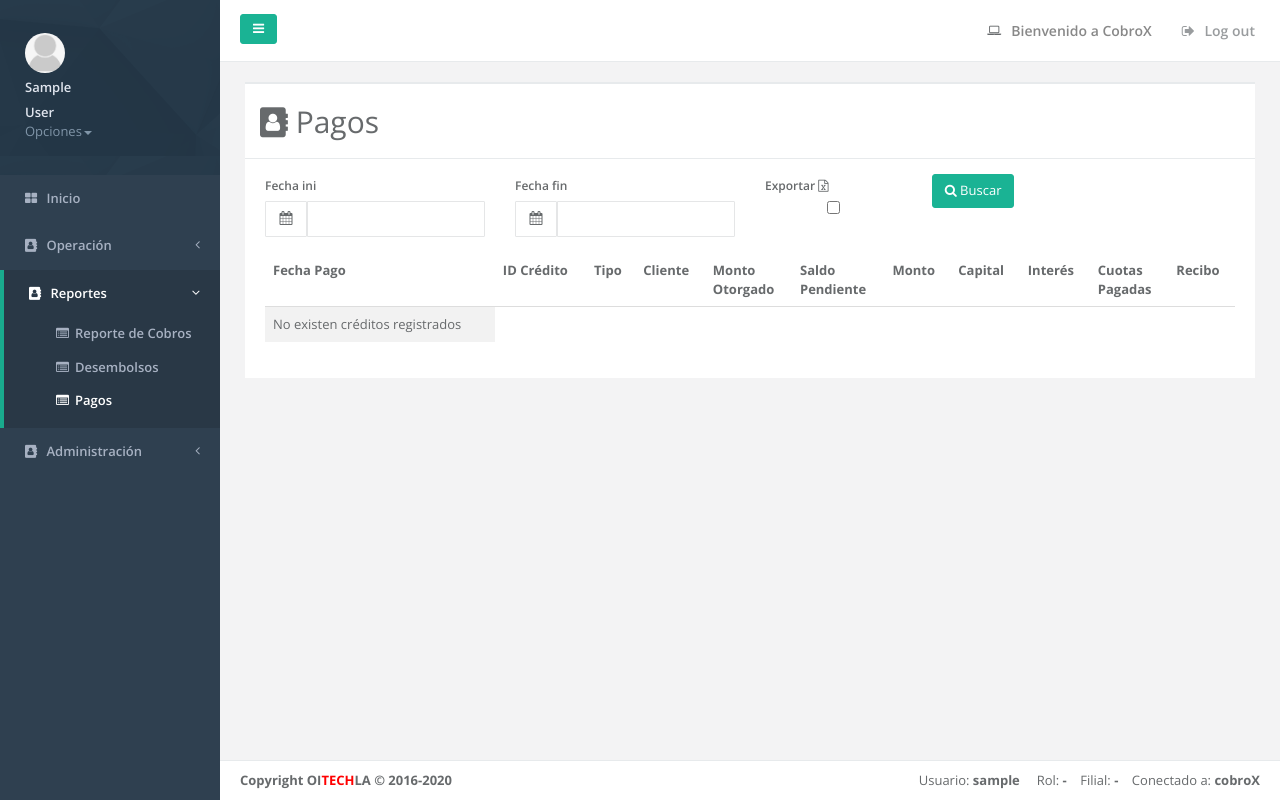
After one commit to raraniva/cobrox, a Django app: page /PagoList/ in a window 1280 px wide. The commit adds this page. Run offline with Django 3.2, Linux system fonts and the light colour scheme; the visitor is signed in with stand-in values (Sample User, id 1); data that the repository does not hold is empty; some libraries are stand-ins or nearby versions.

Commit message:
reporte de desmbolsos,pagos, auditoria y csv)

```diff
--- a/cobrox/forms.py
+++ b/cobrox/forms.py
@@ -2,6 +2,9 @@ from django import forms
 from .models import filial,zona,tipo_cliente,cliente,credito,pago,cliente_archivo,credito_archivo
 from django.db.models import Q
 from user.models import user_rol_filial
+from django.utils.timezone import make_aware
+from datetime import datetime
+from datetime import timedelta
 
 class FilialAddForm(forms.ModelForm):
 
@@ -214,3 +217,49 @@ class Archivos_creditoForm(forms.ModelForm):
                    'nombre': forms.HiddenInput(),
                     'archivo' : forms.FileInput(attrs={'accept':'.png, .jpg, .jpeg'})}
                    #'file' : forms.FileInput(attrs={'accept':'.png, .jpg, .jpeg'})}
+
+
+class ConsultaDesembolsoSearchForm(forms.Form):
+    fecha_ini = forms.CharField(required=True)
+    fecha_fin = forms.CharField(required=True)
+    export_field = forms.BooleanField(required=False, widget=forms.CheckboxInput())
+
+    def filter_queryset(self, request, queryset):
+        if self.cleaned_data['fecha_ini']:
+            fecha_ini = self.cleaned_data['fecha_ini']
+            fecha_fin = self.cleaned_data['fecha_fin']
+            if fecha_ini:
+                aware_ini = make_aware(datetime.strptime(fecha_ini, '%Y-%m-%d'))
+            else:
+                aware_ini = None
+
+            if fecha_fin:
+                aware_fin = make_aware(datetime.strptime(fecha_fin, '%Y-%m-%d'))
+            else:
+                aware_fin = None
+            return queryset.filter(fechaini__range = (aware_ini,aware_fin))
+        return queryset.filter(fechaini__range = (make_aware(datetime.strptime(datetime.now(), '%Y-%m-%d')),
+                                               make_aware(datetime.strptime(datetime.now(), '%Y-%m-%d'))))
+
+
+class ConsultaPagoSearchForm(forms.Form):
+    fecha_ini = forms.CharField(required=True)
+    fecha_fin = forms.CharField(required=True)
+    export_field = forms.BooleanField(required=False, widget=forms.CheckboxInput())
+
+    def filter_queryset(self, request, queryset):
+        if self.cleaned_data['fecha_ini']:
+            fecha_ini = self.cleaned_data['fecha_ini']
+            fecha_fin = self.cleaned_data['fecha_fin']
+            if fecha_ini:
+                aware_ini = make_aware(datetime.strptime(fecha_ini, '%Y-%m-%d'))
+            else:
+                aware_ini = None
+
+            if fecha_fin:
+                aware_fin = make_aware(datetime.strptime(fecha_fin, '%Y-%m-%d'))
+            else:
+                aware_fin = None
+            return queryset.filter(fecha__range = (aware_ini,aware_fin))
+        return queryset.filter(fecha__range = (make_aware(datetime.strptime(datetime.now(), '%Y-%m-%d')),
+                                               make_aware(datetime.strptime(datetime.now(), '%Y-%m-%d'))))
--- a/cobrox/models.py
+++ b/cobrox/models.py
@@ -158,7 +158,7 @@ class credito(models.Model):
         ordering = ['id']
 
     def __str__(self):
-        return self.cliente
+        return str(self.id)
 
 
 class pago (models.Model):
--- /dev/null
+++ b/cobrox/templates/cobrox/pago_list.html
@@ -0,0 +1,121 @@
+{% extends 'base.html' %}
+{% load crispy_forms_tags %}
+{% load widget_tweaks %}
+{% load humanize %}
+{% load filter_functions %}
+{% block nav-reporte %}class="active"{% endblock %}
+{% block nav-reporte-pagos %}class="active"{% endblock %}
+
+
+{% block main %}
+<div class="row">
+    <div class="col-lg-12">
+        <div class="ibox float-e-margins">
+
+            <div class="ibox-title"><h1><i class="fa fa-address-book"></i> Pagos</h1>
+
+            </div>
+            <div class="ibox-content">
+                <form id="credito-list-filter" action="{% url 'cobrox:PagoList' %}">
+                  <div class="row">
+                        <div class="col-lg-3">
+                            <h5>{{ form.fecha_ini.label }}</h5>
+                                    <div class="form-group" id="fechaf">
+                                        <div class="input-group date">
+                                                <span class="input-group-addon"><i class="fa fa-calendar"></i></span>{% render_field form.fecha_ini class="form-control" %}
+                                            </div>
+
+                                    </div>
+                        </div>
+                        <div class="col-lg-3">
+                                <h5>{{ form.fecha_fin.label }}</h5>
+                                    <div class="form-group" id="fechadec">
+                                        <div class="input-group date">
+                                                <span class="input-group-addon"><i class="fa fa-calendar"></i></span>{% render_field form.fecha_fin class="form-control" %}
+                                            </div>
+
+                                    </div>
+                        </div>
+                      <div class="col-lg-2">
+
+                                    <div class="form-group" >
+                                    <h5>Exportar <i class="fa fa-file-excel-o"></i></h5>
+
+                                                 {% render_field form.export_field class="form-control" %}
+
+
+                                    </div>
+                        </div>
+
+                      <div class="col-lg-4">
+                                <div class="form-group" >
+                                <button class="ladda-button btn btn-primary" type="submit" name="page" value="1"><i class="fa fa-search"></i> Buscar</button>
+                                </div>
+                          </div>
+                    </div>
+
+                    <div id="results">
+                        {% include 'cobrox/pago_list_results.html' %}
+                    </div>
+                </form>
+            </div>
+        </div>
+    </div>
+</div>
+{% endblock %}
+
+
+{%block ss%}
+
+// Submit handler for our form: submit it using AJAX instead.
+$('#paciente-list-filter').on('submit', function(evt) {
+  evt.preventDefault();
+
+  var form = evt.target;
+
+  $.ajax({
+    url: form.action,
+    data: $(form).serialize(),
+    success: function(data) {
+      $('#results').html(data)
+      $('#results').fadeIn()
+    }
+  });
+});
+
+// Because we are using buttons, which ajax submit will not send,
+// we need to add a hidden field with the relevant page number
+// when we send our request.
+
+$('#paciente-list-filter').on('click', 'button[name=page]', function() {
+  var page = parseInt(this.value, 10);
+  var $form = $(this.form);
+  // Only update the value of the hidden form.
+  if (!$form.find('[name=page][type=hidden]')) {
+    $form.insert('<input name=page type=hidden>');
+  }
+  $form.find('[name=page][type=hidden]').val(page);
+  // Increment any prev/next buttons values by their increment amount,
+  // and set the disabled flag on any that have reached their stop-at
+  $form.find('[data-increment]').each(function() {
+    this.value = parseInt(this.dataset.increment, 10) + page;
+    // We want to disable the button if we get to the 'stop-at' value,
+    // but this needs to happen after any submit events have occurred.
+    if (this.dataset.stopAt) {
+      setTimeout(function() {
+        this.disabled = (this.value == this.dataset.stopAt);
+      }.bind(this), 0);
+    }
+  });
+
+  $form.submit();
+});
+
+$('#codigo_id').on('keyup', function(e) {
+    var $form = $(this.form);
+    if (e.keyCode === 13) {
+       $form.submit();
+    }
+})
+
+{% endblock%}
--- /dev/null
+++ b/cobrox/templates/cobrox/pago_list_results.html
@@ -0,0 +1,78 @@
+{% load humanize %}
+{% load filter_functions %}
+<div class="results">
+                <table class="table table-striped">
+                <thead>
+                <tr>
+                    <th>Fecha Pago</th>
+                    <th>ID Crédito</th>
+                    <th>Tipo</th>
+                    <th>Cliente</th>
+                    <th>Monto <br>Otorgado</th>
+                    <th>Saldo <br>Pendiente</th>
+                    <th>Monto</th>
+                    <th>Capital</th>
+                    <th>Interés</th>
+                    <th>Cuotas<br>Pagadas</th>
+                    <th>Recibo</th>
+
+                </tr>
+                </thead>
+                    <tbody>
+                    {% with sum_montootorgado=0 sum_saldopendiente=0 sum_monto=0 sum_capital=0 sum_interes=0 %}
+
+
+
+
+
+
+                    {% for obj in object_list %}
+                        {% suma_objs obj.credito.montootorgado sum_montootorgado as sum_montootorgado %}
+                        {% suma_objs obj.credito.saldopendiente sum_saldopendiente as sum_saldopendiente %}
+                        {% suma_objs obj.monto sum_monto as sum_monto %}
+                        {% suma_objs obj.capital sum_capital as sum_capital %}
+                        {% suma_objs obj.interes sum_interes as sum_interes %}
+                        <tr>
+                            <td>{{ obj.fecha |date:'d-b-Y ' }}</td>
+                            <td> {{ obj.credito.id|stringformat:"06d" }}</td>
+                            <td>
+
+                               {% if obj.credito.tipocredito == 0 %}
+                                    <span class="badge badge-primary">C</span>&nbsp;{{ obj.credito.get_tipocredito_display }}
+                                {% else %}
+                                    <span class="badge badge-success">R</span>&nbsp;{{ obj.credito.get_tipocredito_display }}
+                                {% endif %}
+
+                            </td>
+                            <td> {{ obj.credito.cliente.nombre }} </td>
+                            <td align="right">$ {{ obj.credito.montootorgado|intcomma }}</td>
+                            <td align="right">$ {{ obj.credito.saldopendiente|intcomma }} </td>
+
+
+
+                            <td align="right">$ {{ obj.monto|intcomma }}  </td>
+                            <td align="right">$ {{ obj.capital|intcomma }}  </td>
+                            <td align="right">$ {{ obj.interes|intcomma }}  </td>
+                            <td align="right"> {{ obj.cuota|intcomma }}   </td>
+                            <td>  {{ obj.recibo }}   </td>
+
+                        </tr>
+                            {% if forloop.last %}
+                    <tr><td> </td><td> </td><td> </td><td> </td><td align="right"><strong>$ {{ sum_montootorgado|intcomma }}</strong> </td><td align="right"><strong>$ {{ sum_saldopendiente|intcomma }}</strong> </td><td align="right"><strong>$ {{ sum_monto|intcomma }}</strong> </td><td align="right"><strong>$ {{ sum_capital|intcomma }}</strong> </td><td align="right"><strong>$ {{ sum_interes|intcomma }}</strong> </td><td> </td>
+                        <td align="right"></td></tr>
+                            {% endif %}
+
+                        {% empty %}
+                        <tr>
+                            <td> No existen créditos registrados </td>
+                        </tr>
+
+                    {% endfor %}
+
+
+
+                    {% endwith %}
+
+                </tbody>
+                </table>
+</div>
--- a/cobrox/templatetags/filter_functions.py
+++ b/cobrox/templatetags/filter_functions.py
@@ -140,3 +140,8 @@ def muestra_pagos(pcredito):
 @register.simple_tag
 def changeZona(zonaid):
     return zonaid
+
+@register.simple_tag
+def suma_objs(mon,actual):
+    suma= (mon + actual)
+    return suma
--- a/cobrox/urls.py
+++ b/cobrox/urls.py
@@ -13,6 +13,10 @@ urlpatterns = [
     path('index.html',
          views.Viewindex.as_view(),
          name='index'
+        ),
+    path('dashboard',
+         views.Viewindex.as_view(),
+         name='dashboard'
         ),
     path('filial',
        views.FilialList.as_view(),
@@ -145,6 +149,16 @@ urlpatterns = [
        views.ReporteCobros.as_view(),
        name='ReporteCobros'
        ),
+    path('DesembolsoList/',
+       views.DesembolsoList.as_view(),
+       name='DesembolsoList'
+       ),
+    path('PagoList/',
+       views.PagoList.as_view(),
+       name='PagoList'
+       ),
+
+
     path('ajax/load-calculo_pago/', views.load_calculo_pago, name='ajax_load_calculo_pago'),
     path('ajax/load-calculo_distribucion_pago/', views.load_calculo_distribucion_pago, name='ajax_load_calculo_distribucion_pago'),
     ] + static(settings.MEDIA_URL)
--- a/cobrox/views.py
+++ b/cobrox/views.py
@@ -1,4 +1,4 @@
-from django.shortcuts import render
+from django.shortcuts import render,redirect
 from django.template import loader
 from django.core.mail import send_mail
 from django.views.generic import (ListView,DetailView,CreateView,UpdateView,DeleteView)
@@ -7,7 +7,7 @@ from .models import filial,zona,tipo_cliente,cliente,credito,pago,creditofinanc,
 from .forms import FilialAddForm,\
     FilialUpdateForm,ZonaAddForm,ZonaUpdateForm,TipoclienteAddForm,\
     TipoclienteUpdateForm,ClienteAddForm,ClienteUpdateForm,ClienteSearchForm,CreditoAddForm,PagoAddForm,CreditoSearchForm,\
-    Archivos_clienteForm,Archivos_creditoForm
+    Archivos_clienteForm,Archivos_creditoForm,ConsultaDesembolsoSearchForm,ConsultaPagoSearchForm
 from datetime import timedelta
 from django.views.generic.edit import FormMixin,FormView
 from user.models import user_rol_filial
@@ -27,7 +27,7 @@ from django.db import IntegrityError
 from django.http import Http404
 from decimal import Decimal
 from django.contrib.auth.mixins import UserPassesTestMixin
-
+from django.template.loader import get_template
 from django.core.mail import  EmailMultiAlternatives
 from django.template.loader import render_to_string
 from django.utils.html import strip_tags
@@ -48,6 +48,7 @@ import operator
 from django.contrib.auth.decorators import user_passes_test
 
 import locale
+import csv
 
 from io import BytesIO
 from urllib.request import urlopen
@@ -1322,8 +1323,134 @@ class ReporteCobros(LoginRequiredMixin, ListView):
         return context
 
     def get_queryset(self):
-        return credito.objects.filter(nm_estado=1).filter(estadocredito=0).filter(estadoregistro=1).order_by("cliente__zona__nombre","fechaven","cliente__nombre",)
+        if self.request.user.is_staff:
+            qry = credito.objects.filter(nm_estado=1).filter(estadocredito=0).filter(estadoregistro=1).order_by("cliente__zona__nombre","fechaven","cliente__nombre",)
+        else:
+            obj = user_rol_filial.objects.get(usuario=self.request.user)
+            qry = qry = credito.objects.filter(zona__filial=obj.filial).filter(nm_estado=1).filter(estadocredito=0).filter(estadoregistro=1).order_by("cliente__zona__nombre","fechaven","cliente__nombre",)
+        return qry
 
     def get(self, request, *args, **kwargs):
+        #self.object = self.get_object(queryset=self.get_queryset())
+        #return self.render_to_response(self.get_context_data(object=self.object))
 
         return super().get(request, *args, **kwargs)
+
+
+class DesembolsoList(LoginRequiredMixin, FormMixin,ListView):
+
+    form_class = ConsultaDesembolsoSearchForm
+    template_name = 'cobrox/desembolso_list.html'
+    ajax_template_name = 'cobrox/desembolso_list_results.html'
+
+    def get_initial(self):
+        return {
+            'codigo_id': '',
+        }
+
+    def user_rol_filial(self):
+        return user_rol_filial.objects.get(usuario=self.request.user)
+
+    def get_queryset(self):
+
+        if self.request.user.is_staff:
+            qry = credito.objects.filter(nm_estado = 1).order_by("id")
+        else:
+            obj = user_rol_filial.objects.get(usuario=self.request.user)
+            qry = credito.objects.filter(cliente__zona__filial=obj.filial).filter(nm_estado = 1).order_by("id")
+        return qry
+
+    def get_template_names(self):
+        if self.request.is_ajax():
+            return [self.ajax_template_name]
+        return [self.template_name]
+
+    def get_form_kwargs(self):
+        return {
+            'initial': self.get_initial(),
+            'prefix': self.get_prefix(),
+            'data': self.request.GET or None
+        }
+
+    def get(self, request, *args, **kwargs):
+        self.object_list = self.get_queryset()
+        form = self.get_form(self.get_form_class())
+        if form.is_valid():
+            self.object_list = form.filter_queryset(request, self.object_list)
+            if form.cleaned_data['export_field']:
+                return create_csv( self.object_list,'desembolsos')
+        context = self.get_context_data(form=form, object_list=self.object_list)
+        return self.render_to_response(context)
+
+
+class PagoList(LoginRequiredMixin, FormMixin,ListView):
+
+    form_class = ConsultaPagoSearchForm
+    template_name = 'cobrox/pago_list.html'
+    ajax_template_name = 'cobrox/pago_list_results.html'
+
+    def get_initial(self):
+        return {
+            'codigo_id': '',
+        }
+
+    def form_valid(self, form):
+        action = self.request.POST.get('action')
+        if action == 'SAVE':
+
+            return super().form_valid(form)
+        #return HttpResponseBadRequest()
+
+    def user_rol_filial(self):
+        return user_rol_filial.objects.get(usuario=self.request.user)
+
+    def get_queryset(self):
+
+        if self.request.user.is_staff:
+            qry = pago.objects.filter(credito__nm_estado = 1).order_by("id")
+        else:
+            obj = user_rol_filial.objects.get(usuario=self.request.user)
+            qry = pago.objects.filter(credito__cliente__zona__filial=obj.filial).filter(credito__nm_estado = 1).order_by("id")
+        return qry
+
+    def get_template_names(self):
+        if self.request.is_ajax():
+            return [self.ajax_template_name]
+        return [self.template_name]
+
+    def get_form_kwargs(self):
+        return {
+            'initial': self.get_initial(),
+            'prefix': self.get_prefix(),
+            'data': self.request.GET or None
+        }
+
+    def get(self, request, *args, **kwargs):
+        self.object_list = self.get_queryset()
+        form = self.get_form(self.get_form_class())
+        if form.is_valid():
+            self.object_list = form.filter_queryset(request, self.object_list)
+            if form.cleaned_data['export_field']:
+                return create_csv( self.object_list,'pagos')
+        context = self.get_context_data(form=form, object_list=self.object_list)
+        return self.render_to_response(context)
+
+
+def create_csv(queryset,filename):
+
+    response = HttpResponse(
+        content_type='text/csv',
+        headers={'Content-Disposition': 'attachment; filename="'+ filename + '.csv"'},
+    )
+
+    writer = csv.writer(response)
+    writer.writerow([field.name for field in queryset.model._meta.fields])
+
+    for obj in queryset:
+        row = []
+        for field in obj._meta.fields:
+            value = getattr(obj, field.name)
+            row.append(value)
+        writer.writerow(row)
+
+    return response
--- a/mysite/settings.py
+++ b/mysite/settings.py
@@ -56,7 +56,7 @@ INSTALLED_APPS = [
     'django.contrib.sessions',
     'django.contrib.messages',
     'django.contrib.staticfiles',
-    'simple_history'
+    'simple_history',
 ]
 
 MIDDLEWARE = [
--- a/templates/base.html
+++ b/templates/base.html
@@ -54,7 +54,7 @@
                 </li>
 
                 <li {% block nav-resumen %}{% endblock %}>
-                    <a href="/dashboard"><i class="fa fa-th-large"></i> <span class="nav-label">Resumen</span> </a>
+                    <a href="/dashboard"><i class="fa fa-th-large"></i> <span class="nav-label">Inicio</span> </a>
                 </li>
 
                 <li {% block nav-operacion %}{% endblock %}>
@@ -71,6 +71,8 @@
                     <a href="#"><i class="fa fa-address-book"></i> <span class="nav-label">Reportes</span><span class="fa arrow"></span></a>
                     <ul class="nav nav-second-level collapse">
                         <li {% block nav-reporte-cobros %}{% endblock %}><a href="{% url 'cobrox:ReporteCobros' %}"><i class="fa fa-list-alt"></i>Reporte de Cobros</a></li>
+                        <li {% block nav-reporte-desembolsos %}{% endblock %}><a href="{% url 'cobrox:DesembolsoList' %}"><i class="fa fa-list-alt"></i>Desembolsos</a></li>
+                        <li {% block nav-reporte-pagos %}{% endblock %}><a href="{% url 'cobrox:PagoList' %}"><i class="fa fa-list-alt"></i>Pagos</a></li>
                         </ul>
                 </li>
 
```
Also changed, not shown: cobrox/templates/cobrox/desembolso_list.html (added, +121 -0 lines), cobrox/templates/cobrox/desembolso_list_results.html (added, +72 -0 lines), mysite/static/images/arc_clientes/13/4b689_9UdZRCI.png (added).
